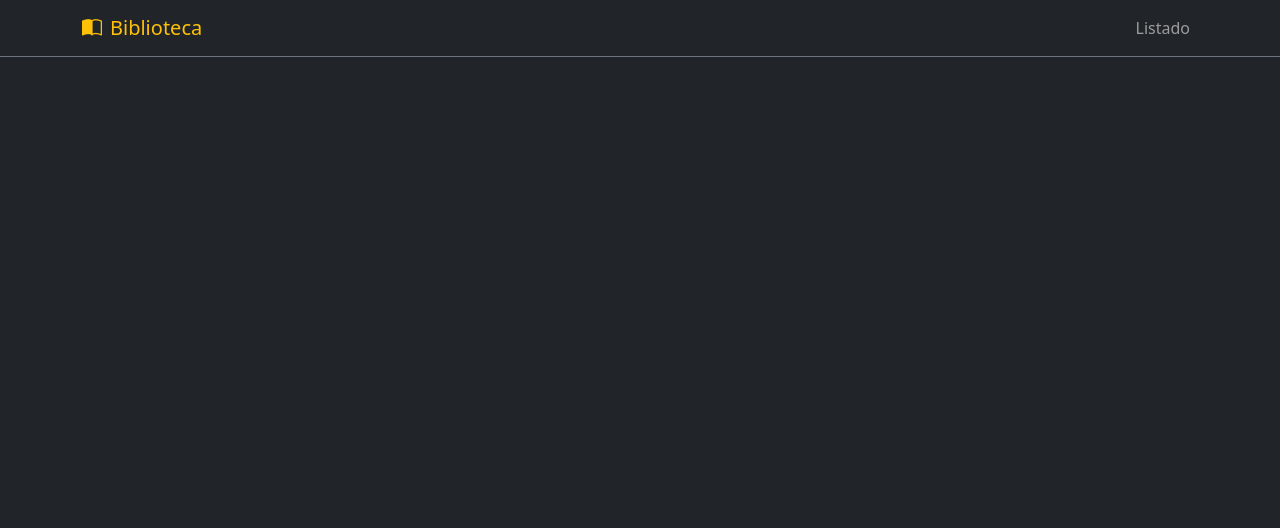
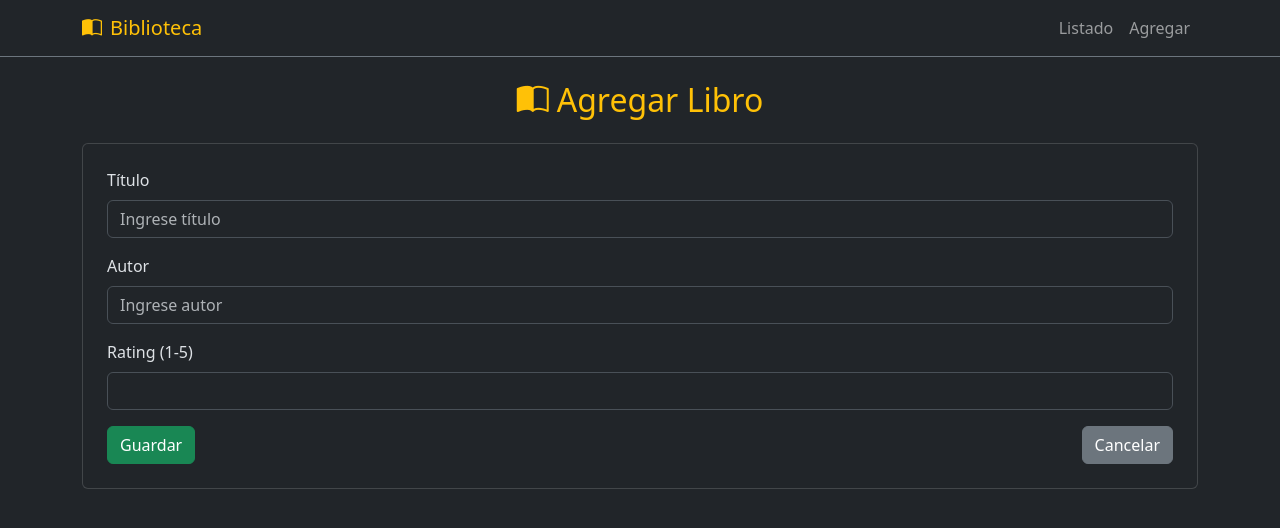
Before and after one commit to Valduz-Jose/biblio-react, a React (Vite) app: page /agregar in a window 1280 px wide. Before the commit this address had no page. Shown: the top 528 px of the page. Built offline with nearby package versions, Linux system fonts and the light colour scheme.

Commit message:
Creamos el formulario de creación Definimos estructura visual Aún NO hay lógica ni conexión con API

```diff
--- a/src/App.jsx
+++ b/src/App.jsx
@@ -1,14 +1,16 @@
 import { Routes, Route } from "react-router-dom";
 import ListadoLibros from "./libros/ListadoLibros";
 import Navegacion from "./componentes/Navegacion";
+import AgregarLibro from "./libros/AgregarLibro"; // [NUEVO]
 
 function App() {
   return (
     <div>
-      <Navegacion /> {/* [NUEVO] */}
+      <Navegacion />
 
       <Routes>
         <Route path="/" element={<ListadoLibros />} />
+        <Route path="/agregar" element={<AgregarLibro />} /> {/* [NUEVO] */}
       </Routes>
     </div>
   );
--- a/src/componentes/Navegacion.jsx
+++ b/src/componentes/Navegacion.jsx
@@ -19,8 +19,15 @@ function Navegacion() {
               </Link>
             </li>
 
+            <li className="nav-item">
+              <Link className="nav-link" to="/agregar">
+                Agregar
+              </Link>
+            </li>
+
           </ul>
         </div>
+
       </div>
     </nav>
   );
--- /dev/null
+++ b/src/libros/AgregarLibro.jsx
@@ -0,0 +1,42 @@
+function AgregarLibro() {
+  return (
+    <div className="container mt-4">
+
+      <h2 className="text-center text-warning">
+        <i className="bi bi-book-half me-2"></i>
+        Agregar Libro
+      </h2>
+
+      <div className="card mt-4 p-4">
+
+        <div className="mb-3">
+          <label className="form-label">Título</label>
+          <input type="text" className="form-control" placeholder="Ingrese título" />
+        </div>
+
+        <div className="mb-3">
+          <label className="form-label">Autor</label>
+          <input type="text" className="form-control" placeholder="Ingrese autor" />
+        </div>
+
+        <div className="mb-3">
+          <label className="form-label">Rating (1-5)</label>
+          <input type="number" className="form-control" min="1" max="5" />
+        </div>
+
+        <div className="d-flex justify-content-between">
+          <button className="btn btn-success">
+            Guardar
+          </button>
+
+          <button className="btn btn-secondary">
+            Cancelar
+          </button>
+        </div>
+
+      </div>
+    </div>
+  );
+}
+
+export default AgregarLibro;
```
